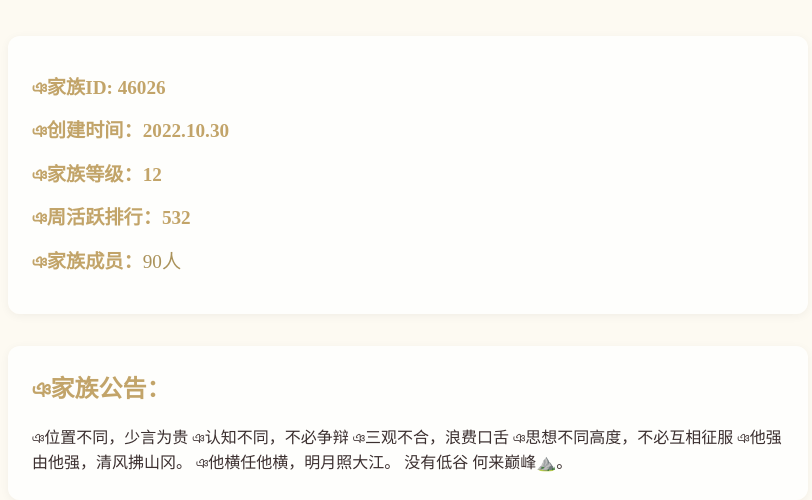
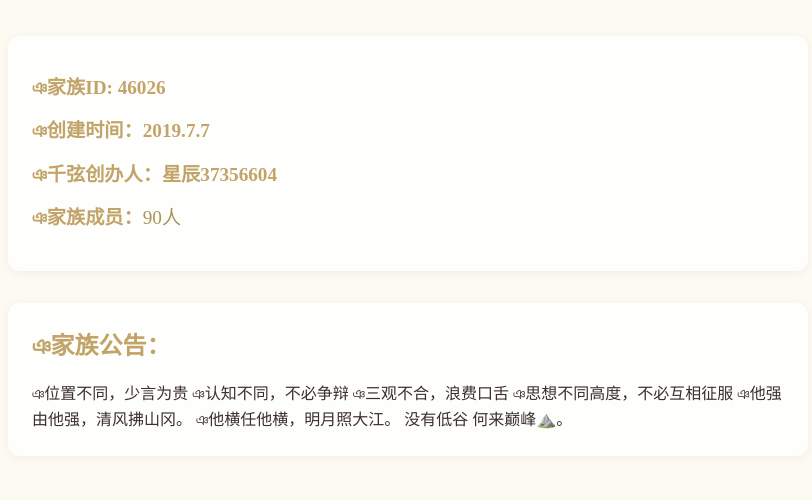
Before and after one commit to NENWA618/qianxian, a plain HTML site: page index.html in a window 1280 px wide. Shown: the part 300-800 px from the top of the page, without its empty margins (232-1044 px from the left). Drawn offline with Linux system fonts and the light colour scheme.

Commit message:
Update index.html

```diff
--- a/index.html
+++ b/index.html
@@ -9,7 +9,7 @@
 <meta http-equiv="X-UA-Compatible" content="IE=edge">
 <meta name="mobile-web-app-capable" content="yes">
 <meta name="apple-mobile-web-app-title" content="千弦">
-<title>千弦官方网站</title>
+<title>千弦家族官方网站</title>
 
 <link rel="icon" href="qianxian.png">
 <link rel="manifest" href="manifest.json">
@@ -26,9 +26,9 @@
   <!-- About Section -->
 <section class="about">
   <h2>ঞ家族ID: 46026</h2>
-  <h2>ঞ创建时间：2022.10.30</h2>
-  <h2>ঞ家族等级：12</h2>
-  <h2>ঞ周活跃排行：532</h2>
+  <h2>ঞ创建时间：2019.7.7</h2>
+  <h2>ঞ千弦创办人：星辰37356604</h2>
+  <h2></h2>
   <h2>ঞ家族成员：<a href="members.html" target="_blank">90人</a></h2>
 </section>
 
```
